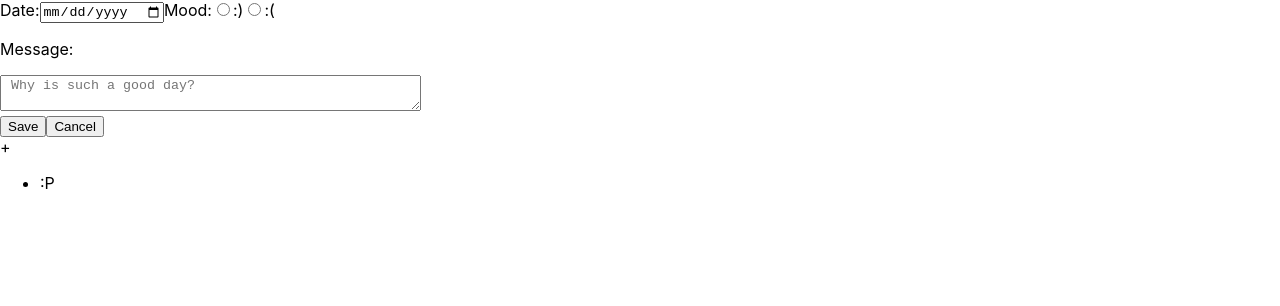
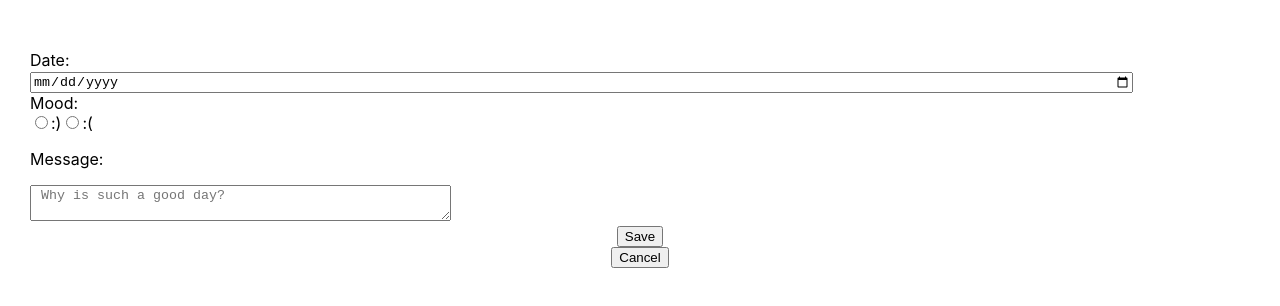
Before and after one commit to Adalab/f-online-life-calendar-japocoinyenhoang, a React (Create React App) app: page / in a window 1280 px wide. Shown: the top 306 px of the page. Built offline with nearby package versions, Linux system fonts and the light colour scheme.

Commit message:
add hashrouter

```diff
--- a/src/App.js
+++ b/src/App.js
@@ -1,5 +1,8 @@
 import React, { Component } from 'react';
-import './App.css';
+import './App.scss';
+import {Route, Switch} from 'react-router-dom';
+import Editor from './components/Editor';
+import Calendar from './components/Calendar';
 
 class App extends Component {
 	constructor(props) {
@@ -77,40 +80,28 @@ class App extends Component {
 	}
 
   render() {
-		const {getInputDate, getInputMood, getInputMessage, resetEditorInfo, saveDate}=this;
+		const {getInputDate, getInputMessage, getInputMood, saveDate,resetEditorInfo} = this.props;
+		const {calendarMoodArray,inputMood}=this.state;
     return (
       <div className="App">
-			<section className="Editor">
-				<div className="Editor__info--container">
-					<label htmlFor="date" className="editor__date--label">
-						Date:
-					</label>
-					<input id="date" type="date" className="editor__date--input" placeholder="21/04/2018" onChange={getInputDate} />
-					<label htmlFor="mood" className="editor__mood__label">
-						Mood:
-					</label>
-					<input className="good__mood editor__mood--input" type="radio" name="good__mood" value=":)" onChange={getInputMood} />:)
-					<input className="bad_mood editor__mood--input" type="radio" name="bad__mood" value=":(" onChange = {getInputMood} />:(
-						<p className="textarea__title">Message:</p>
-						<textarea name="textarea" rows="2" cols="50" placeholder=" Why is such a good day?" onKeyUp={getInputMessage}></textarea>
-				</div>
-				<div className="editor__button--container">
-						<button className="btn btn__save" type="button" onClick={saveDate}>Save</button>
-						<button className="btn btn__cancel" type="button" onClick={resetEditorInfo}>Cancel</button>
-				</div>
-			</section>
-			<section className ="Calendar">
-				<div className="Calendar__container"></div>
-			</section>
-			<section className="calendar">
-			<div className="calendar__add" onClick={resetEditorInfo}> + </div>
-			<div className="calendar__result--container">
-						<ul className="calendar__result">
-							<li className="calendar__result--face">:P</li>
-						</ul>
-			</div>
-			</section>
-
+			<Switch>
+				<Route exact path="/" render={()=>
+					<Editor
+					inputMood={inputMood}
+					getInputDate={getInputDate}
+					getInputMessage={getInputMessage}
+					getInputMood={getInputMood}
+					saveDate={saveDate}
+					resetEditorInfo={resetEditorInfo}
+						/>
+				} />
+				<Route path="/moodCalendar" render={()=>
+							<Calendar
+							resetEditorInfo={resetEditorInfo}
+							calendarMoodArray={calendarMoodArray}
+							/>
+				} />
+				</Switch>
       </div>
     );
   }
--- a/src/components/calendar.js
+++ b/src/components/calendar.js
@@ -0,0 +1,25 @@
+import React, {Component} from "react";
+import {Link} from 'react-router-dom';
+
+class Calendar extends Component {
+	render() {
+		const {resetEditorInfo} = this.props;
+		return (
+			<section className ="Calendar">
+			<div className="Calendar__container"></div>
+			<Link to="/">
+			<div className="calendar__add" onClick={resetEditorInfo}> + </div>
+			</Link>
+			<div className="calendar__result--container">
+					<ul className="calendar__result">
+						<li className="calendar__result--face">:P</li>
+					</ul>
+		</div>
+		</section>
+
+
+		);
+	}
+}
+
+export default Calendar;
--- a/src/components/editor.js
+++ b/src/components/editor.js
@@ -0,0 +1,34 @@
+import React, {Component} from "react";
+import {Link} from 'react-router-dom';
+import '../stylesheets/Editor.scss';
+
+class Editor extends Component {
+	render() {
+		const {getInputDate, getInputMessage, getInputMood, saveDate,resetEditorInfo, inputMood} = this.props;
+		return (
+			<section className="editor">
+				<div className="editor__info--container">
+					<label htmlFor="date" className="editor__date--label">
+						Date:
+					</label>
+					<input id="date" type="date" className="editor__date--input" placeholder="21/04/2018" onChange={getInputDate} value={getInputDate}/>
+					<label htmlFor="mood" className="editor__mood__label">
+						Mood:
+					</label>
+					<input className="good__mood editor__mood--input" type="radio" name="good__mood" value="goodMood" onChange={getInputMood} />:)
+					<input className="bad_mood editor__mood--input" type="radio" name="bad__mood" value="badMood" onChange = {getInputMood} />:(
+						<p className="textarea__title">Message:</p>
+						<textarea name="textarea" rows="2" cols="50" placeholder=" Why is such a good day?" onKeyUp={getInputMessage}></textarea>
+				</div>
+				<div className="editor__button--container">
+				<Link to='/moodCalendar'>
+						<button className="btn btn__save" type="button" onClick={saveDate}>Save</button>
+				</Link>
+						<button className="btn btn__cancel" type="button" onClick={resetEditorInfo}>Cancel</button>
+				</div>
+			</section>
+		);
+	}
+}
+
+export default Editor;
--- a/src/index.js
+++ b/src/index.js
@@ -1,6 +1,11 @@
 import React from 'react';
 import ReactDOM from 'react-dom';
-import './index.css';
+import {HashRouter} from 'react-router-dom';
+import './index.scss';
 import App from './App';
 
-ReactDOM.render(<App />, document.getElementById('root'));
+ReactDOM.render(
+	<HashRouter>
+		<App />
+	</HashRouter>,
+document.getElementById('root'));
--- /dev/null
+++ b/src/stylesheets/Editor.scss
@@ -0,0 +1,42 @@
+.editor {
+	display: flex;
+	flex-direction: column;
+	align-items: center;
+	padding: 50px 30px;
+}
+
+.editor__info--container{
+	width: 100%;
+
+}
+
+.editor__date--label{
+	display: block;
+
+}
+.editor__date--input{
+	width: 90%;
+}
+
+
+.editor__mood__label{
+	display: block;
+}
+
+.editor__mood--input{
+
+}
+
+
+.textarea__title{}
+
+.editor__button--container{
+	display: flex;
+	flex-direction: column;
+	text-align: center;
+}
+
+.btn{}
+
+.btn__save{}
+.btn__cancel{}
```
Also changed, not shown: src/App.css (deleted), src/App.scss (added), src/index.scss (renamed from src/index.css).
